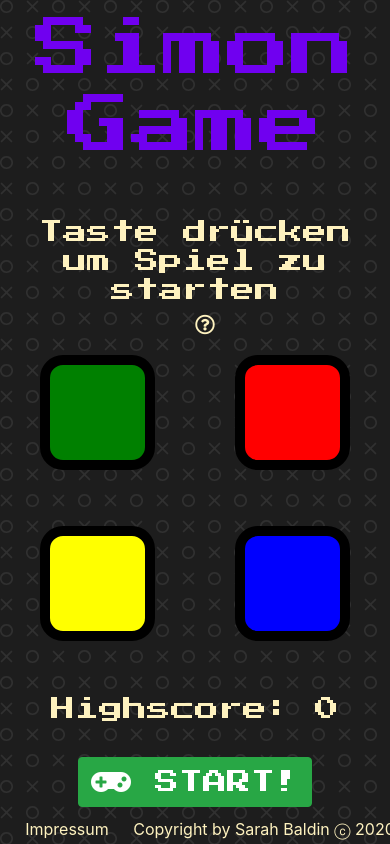
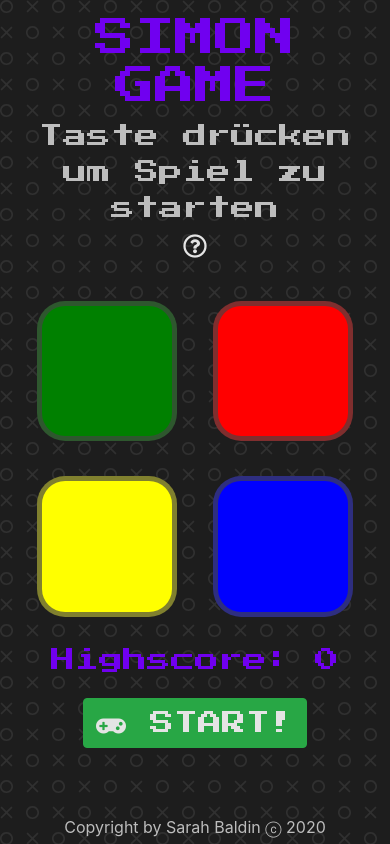
Before and after one commit to sarah-baldin/simon-game, a website: page public/index.html in a window 390 px wide. Drawn offline with nearby package versions, Linux system fonts and the light colour scheme.

Commit message:
optimize mobile - some cosmetics - v1.00

```diff
--- a/public/game.js
+++ b/public/game.js
@@ -97,7 +97,7 @@ function endGame() {
 	playSound("wrong");
 
 	$("body").addClass("game-over");
-	$("#level-title").text("Game Over, Taste drücken um neu zu starten!");
+	$("#level-title").text("Game Over! Taste drücken um neu zu starten!");
 
 	setTimeout(function () {
 		$("body").removeClass("game-over");
--- a/public/index.html
+++ b/public/index.html
@@ -3,7 +3,7 @@
 	<head>
 		<meta name="viewport" content="width=device-width, initial-scale=1" />
 		<meta charset="utf-8" />
-		<title>Simon Game</title>
+		<title>SIMON GAME</title>
 
 		<link
 			rel="stylesheet"
@@ -29,10 +29,10 @@
 			<div class="row">
 				<div class="col-12">
 					<!-- SPIELFLÄCHE -->
-					<h1 id="game-name">Simon Game</h1>
-					<h2 id="level-title">
+					<h1 id="game-name">SIMON GAME</h1>
+					<p id="level-title">
 						Taste drücken um Spiel zu starten
-						<p class="info">
+						<div class="info">
 							<button
 								class="fa-btn myModal"
 								data-toggle="modal"
@@ -40,28 +40,19 @@
 							>
 								<i class="far fa-question-circle faIcon"></i>
 							</button>
-						</p>
-          </h2>
-
-					<div class="col-12">
-						<div class="row justify-content-center">
-							<div class="col-6">
+						</div>
+          			</p>
+					<div class="row">
+						<div class="col-12">
+							<div class="game-button-wrapper">
 								<div type="button" id="green" class="button green"></div>
-							</div>
-							<div class="col-6">
 								<div type="button" id="red" class="button red"></div>
-							</div>
-						</div>
-
-						<div class="row justify-content-center">
-							<div class="col-6">
 								<div type="button" id="yellow" class="button yellow"></div>
-							</div>
-							<div class="col-6">
 								<div type="button" id="blue" class="button blue"></div>
 							</div>
 						</div>
 					</div>
+
 
 					<div class="row">
 						<p id="highscore">Highscore: <span id="highscoreNumber"></span></p>
@@ -131,15 +122,9 @@
 						</div>
 					</div>
 				</div>
-			</div>
-			<div class="row">
-				<div class="col-12">
-					<footer class="siteFooter">
-						<a href="https://ausbildung-fiae.herokuapp.com/impressum" class="siteFooter-content">Impressum</a>
-						<p class="siteFooter-copyright"> Copyright by Sarah Baldin ⓒ 2020 </p>
-						<a href="https://ausbildung-fiae.herokuapp.com/datenschutz" class="siteFooter-content">Datenschutzerklärung</a>
-					</footer>
-				</div>
+				<footer class="simon-footer">
+					<p id="copyright"> Copyright by Sarah Baldin ⓒ 2020 </p>
+				</footer>
 			</div>
 		</div>
 
--- a/public/styles.css
+++ b/public/styles.css
@@ -5,51 +5,43 @@ body {
 }
 
 
-#game-name {
+h1 {
   font-family: 'Press Start 2P', cursive;
   text-align: center;
-  margin-top: 3%;
-  font-size: 4rem;
+  margin-top: 4%;
+  font-size: 3rem;
   color: #7000f0;
 }
 
 #level-title {
   font-family: 'Press Start 2P', cursive;
   text-align: center;
-  margin-bottom: 3%;
-  font-size: 2.5rem;
-  color: #FEF2BF;
+  font-size: 1.5rem;
+  margin: 0;
+  color: #bdbdbd;
 }
 
 #highscore {
   font-family: 'Press Start 2P', cursive;
   font-size: 2rem;
-  margin:  2% auto 0;
-  color: #FEF2BF;
-}
-
-
-.button {
-  margin: 25px;
-  display: inline-block;
-  height: 200px;
-  width: 200px;
-  border: 10px solid black;
-  border-radius: 20%;
+  margin: 2% auto 0;
+  color: #7000f0;
 }
 
 .info {
-  margin: 10px auto;
+  margin: 5px auto 0;
+  text-align: center;
+
 }
 
 .fa-btn {
-  position: absolute;
+  position: relative;
   background-color: transparent;
   border: none;
-  width: 30px;
-  height: 30px;
-  color: #FEF2BF;
-  font-size: 30px;
+  width: 1.5rem;
+  height: 1.5rem;
+  color: #e4e4e4;
+  font-size: 1.5rem;
   cursor: pointer;
 }
 
@@ -59,10 +51,46 @@ body {
   left: 0;
 }
 
+.game-button-wrapper {
+  width: 90vw;
+  max-width: 50vh;
+  height: 90vw;
+  max-height: 50vh;
+  margin: auto;
+  display: flex;
+  flex-wrap: wrap;
+  bottom:5%;
+}
+
+.button {
+  height: 40%;
+  width: 40%;
+  border: 5px solid #444444ad;
+  border-radius: 20%;
+  margin: auto;
+}
+
 .game-btn {
   font-family: 'Press Start 2P', cursive;
   font-size: 2rem;
   margin: 20px auto;
+  color: #e4e4e4;
+}
+
+.red {
+  background-color: red;
+}
+
+.green {
+  background-color: green;
+}
+
+.blue {
+  background-color: blue;
+}
+
+.yellow {
+  background-color: yellow;
 }
 
 .game-icon {
@@ -74,101 +102,74 @@ body {
   opacity: 0.8;
 }
 
-.red {
-  background-color: red;
-}
-
-.green {
-  background-color: green;
-  float: right;
-}
-
-.blue {
-  background-color: blue;
-}
-
-.yellow {
-  background-color: yellow;
-  float: right;
-
-}
-
 .pressed {
   box-shadow: 0 0 20px white;
   background-color: grey;
 }
 
   /* Footer Styles */
-footer {
-    padding-top: 15px;
+  .simon-footer {
     position: fixed;
-    bottom: 10px;
-    height: 5vh;
+    bottom: 0;
+    height: 3vh;
     width: 100%;
+    margin: 1% auto;
     text-align: center;
   }
 
-  .siteFooter a, .siteFooter p {
-    color: #FEF2BF;
-    display: inline-block;
-    padding: 10px;
+  #copyright {
+    font-size: 1rem;
+    color: #bdbdbd;
   }
 
-  .siteFooter a:hover {
-    color: #7000f0;
+  @media screen and (min-height: 1081px) and (orientation: landscape) {
+    h1 {
+      font-size: 4rem;
+    }
+
+    .game-btn, #highscore, #level-title, .info, .game-icon, .faIcon {
+      font-size: 2rem;
+    }
   }
 
-
-@media screen and (max-height: 1000px) {
-  .button {
-    height: 150px;
-    width: 150px;
-
+@media screen and (min-height: 1441px) and (orientation: landscape) {
+  h1 {
+    font-size: 5rem;
   }
 
-  #level-title {
-    font-size: 2rem;
-    margin-bottom: 2%;
-  }
-
-  #highscore {
-    font-size: 2em;
-    margin: 1% auto;
-  }
-
-  .game-btn {
-    margin: 10px auto;
+  .game-btn, #highscore, #level-title, .info, .game-icon, .faIcon {
+    font-size: 3.5rem;
   }
 }
 
 
-@media screen and (max-width: 500px) {
-  .button {
-    height: 115px;
-    width: 115px;
+@media screen and (max-height: 970px) and (orientation: landscape) {
+  h1 {
+    font-size: 2.5rem;
   }
 
-  #level-title {
+  .game-btn, #highscore, #level-title, .info, .game-icon, .faIcon {
     font-size: 1.5rem;
-    margin: 15% 0 7%;
+  }
+}
+
+
+@media screen and (max-height: 1080px) and (orientation: portrait) {
+  h1 {
+    font-size: 2.5rem;
   }
 
-  #highscore {
+.game-btn, #highscore, #level-title, .info, .game-icon, .faIcon {
     font-size: 1.5rem;
-    margin: 5% auto;
+  }
+}
+
+@media screen and (max-height: 840px) and (orientation: portrait) {
+  h1 {
+    font-size: 2rem;
   }
 
-  .fa-btn {
-    width: 20px;
-    height: 20px;
-    font-size: 20px;
-  }
-
-  .game-btn {
-    font-size: 1.5rem;
-  }
-
-  .game-icon {
-    font-size: 2rem
+  .game-btn, #highscore, #level-title, .info, .game-icon, .faIcon {
+    font-size: 1.2rem;
   }
 }
```
